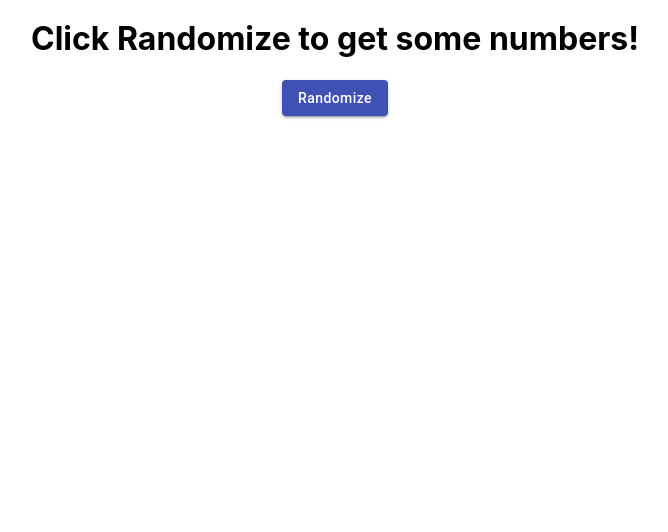
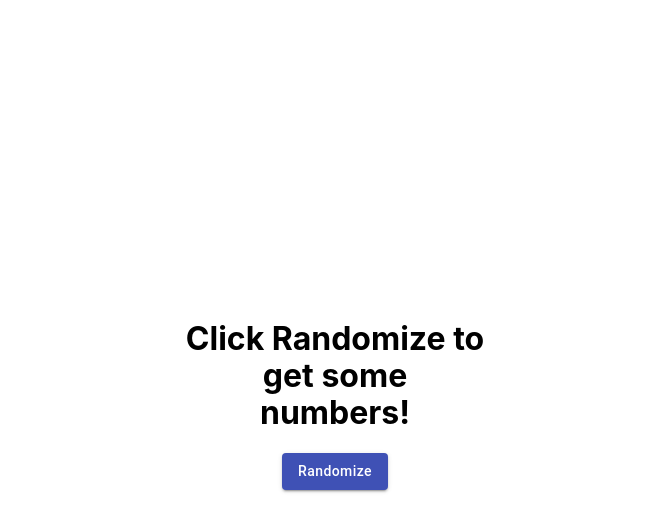
Before and after one commit to jeuchi/Sorting-Visualizer, a React (Create React App) app: page / in a window 1280 px wide. Shown: the top 532 px of the page, without its empty margins (305-973 px from the left). Built offline with nearby package versions, Linux system fonts and the light colour scheme.

Commit message:
UI done, bubble done

```diff
--- a/src/components/ArrayVisual/ArrayVisual.css
+++ b/src/components/ArrayVisual/ArrayVisual.css
@@ -1,3 +1,4 @@
+
 .barcontainer {
   position: relative;
   border: 3px solid black;
@@ -76,3 +77,13 @@
 .width {
   width: 50%
 }
+
+#outPopUp {
+  position: absolute;
+  width: 300px;
+  height: 200px;
+  z-index: 15;
+  top: 50%;
+  left: 50%;
+  margin: -100px 0 0 -150px;
+}
--- a/src/components/ArrayVisual/ArrayVisual.js
+++ b/src/components/ArrayVisual/ArrayVisual.js
@@ -11,6 +11,7 @@ import MenuItem from '@material-ui/core/MenuItem';
 import FormHelperText from '@material-ui/core/FormHelperText';
 import FormControl from '@material-ui/core/FormControl';
 import Select from '@material-ui/core/Select';
+import Container from '@material-ui/core/Container';
 
 const ANIMATION_SPEED = 300; //in ms
 
@@ -80,7 +81,8 @@ class ArrayVisual extends React.Component {
         		this.setState({messageColor: 'green'})
 
         	} else if(action === 'sorted') {
-        		console.log('sorted')
+        		this.setState({swapMessage: 'Sorted!'})
+        		this.setState({messageColor: 'green'})
         		return;
         	}
 
@@ -159,6 +161,7 @@ class ArrayVisual extends React.Component {
 	onStop = () => {
 		this.setState({stop: true})
 		this.setState({swapMessage: 'Stopped'})
+		this.setState({messageColor: 'red'})
   	}
 
 	render() {
@@ -175,15 +178,24 @@ class ArrayVisual extends React.Component {
 		  				</div>
 		  				)}
 
-		  				<Button onClick={() => this.onGenerateArray()} variant="contained" color="primary" style={{margin: '10px', textTransform: 'none'}}>
+
+		  			</div>
+
+		  			<Container maxWidth="md">
+			  			<p>Steps: <span style={{color: this.state.messageColor}}>{this.state.swapMessage}</span></p>
+
+
+		  				<Button onClick={() => this.onGenerateArray()} variant="contained" color="primary" style={{float: 'left', marginRight: '10px', textTransform: 'none'}}>
   							Randomize
 						</Button>
 
-			  			<Button onClick={() => this.sortStart()} variant="contained" color="primary" style={{margin: '10px', textTransform: 'none'}}>
+			  			<Button onClick={() => this.sortStart()} variant="contained" color="primary" style={{float: 'left', marginRight: '10px', textTransform: 'none'}}>
   							Sort
 						</Button>
 
-						<FormControl style={{marginLeft: '10px'}}>
+						<Button color="secondary" onClick={() => this.onStop()} style={{float: 'left'}}>Stop</Button>
+
+			  			<FormControl style={{float: 'right', bottom: '13px'}}>
 						       <InputLabel id="demo-simple-select-label"></InputLabel>
 						       <Select
 						         labelId="demo-simple-select-label"
@@ -197,18 +209,11 @@ class ArrayVisual extends React.Component {
 						       </Select>
 						</FormControl>
 
-						<Button color="secondary" onClick={() => this.onStop()}>Stop</Button>
-
-
-
-		  			</div>
-		  			<p>Steps: <span style={{color: this.state.messageColor}}>{this.state.swapMessage}</span></p>
-
 		  				<Typography id="discrete-slider-restrict" style={{marginTop: '100px'}}>
 							  Change Speed
 						</Typography>
 						<Slider
-					 	style={{width: '50%', marginTop: '50px'}}
+						 	style={{width: '90%', marginTop: '50px'}}
 							defaultValue={600}
 							valueLabelFormat={this.valueLabelFormat}
 							getAriaValueText={this.valuetext}
@@ -219,13 +224,14 @@ class ArrayVisual extends React.Component {
 							step={null}
 							marks={this.marks}
 						/>
+					</Container>
 
   				</div>
 
   			);
 		}
 		return(
-			<div>
+			<div id="outPopUp">
 			  	<h1>Click Randomize to get some numbers!</h1>
 			  	<Button onClick={() => this.onGenerateArray()} variant="contained" color="primary" style={{textTransform: 'none'}}>
 	  				Randomize
```
Lines whose indentation alone changed are shown as unchanged.
